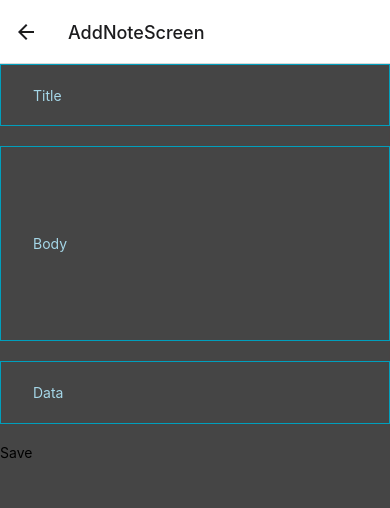
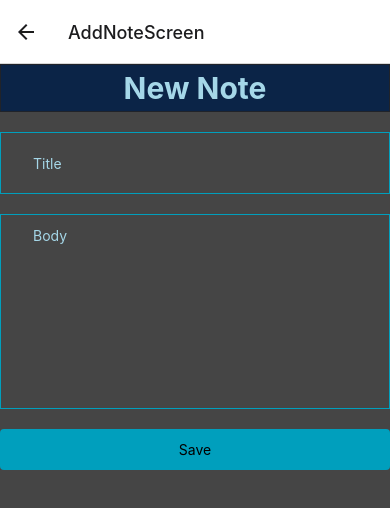
Before and after one commit to kabhamo/notes-app, a React Native app: screen /AddNoteScreen in a window 390 px wide. Shown: the top 508 px of the page. Built offline with nearby package versions, Linux system fonts and the light colour scheme; no server answers; the database is empty.

Commit message:
style-fixes

```diff
--- a/src/screens/AddNoteScreen.js
+++ b/src/screens/AddNoteScreen.js
@@ -1,25 +1,34 @@
-import { View, Text, Keyboard, TextInput, StyleSheet, TouchableOpacity } from 'react-native'
-import React, { useState} from 'react'
+import { View, Text, Keyboard, TextInput, StyleSheet, TouchableOpacity, Alert } from 'react-native'
+import React, { useState } from 'react'
+import { useNavigation } from '@react-navigation/native';
 import { firebase } from '../../config'
 
 const AddNoteScreen = () => {
+  const navigation = useNavigation();
   const [title, setTitle] = useState('');
   const [body, setBody] = useState('');
-  const [data, setData] = useState('');
+  const now = new Date();
 
   const handleAdd = () => {
-    firebase.firestore().collection('notes')
-      .add({ title: title, body: body, data: data })
+    if (title && title.length > 0) {
+      firebase.firestore().collection('notes')
+      .add({ title: title, body: body, date: now })
       .then((res) => {
         setTitle('')
         setBody('')
-        setData('')
         Keyboard.dismiss();
+        navigation.navigate('HomeScreen')
       })
       .catch((ex) => console.log(`Error saving data, ${ex}`))//alert
+    } else {
+      Alert.alert("Title can not be empty!")
+    }
   }
   return (
     <View style={styles.container}>
+
+      <Text style={styles.title}>New Note</Text>
+
       <TextInput
         style={styles.input}
         placeholderTextColor={'#A5D7E8'}
@@ -31,13 +40,8 @@ const AddNoteScreen = () => {
         placeholderTextColor={'#A5D7E8'}
         placeholder='Body'
         value={body}
+        multiline
         onChangeText={(text) => setBody(text)} />
-      <TextInput
-        style={styles.input}
-        placeholderTextColor={'#A5D7E8'}
-        placeholder='Data'
-        value={data}
-        onChangeText={(text) => setData(text)} />
 
       <TouchableOpacity
         style={styles.btn}
@@ -60,7 +64,26 @@ const styles = StyleSheet.create({
     width: '100%',
     height:'8%'
   },
-  btn: {},
+  btn: {
+    alignItems: 'center',
+    justifyContent: 'center',
+    paddingVertical: 12,
+    paddingHorizontal: 32,
+    borderRadius: 4,
+    elevation: 3,
+    backgroundColor: '#009FBD',
+  },
+  title: {
+    marginTop: 0,
+    paddingVertical: 5,
+    borderWidth: 1,
+    borderColor: '#20232a',
+    backgroundColor: '#0B2447',
+    color: '#A5D7E8',
+    textAlign: 'center',
+    fontSize: 30,
+    fontWeight: 'bold',
+  },
 })
 
 export default AddNoteScreen
--- a/src/screens/HomeScreen.js
+++ b/src/screens/HomeScreen.js
@@ -1,7 +1,8 @@
-import { View, Text, FlatList, StyleSheet, Pressable } from 'react-native'
-import React, { useState, useEffect} from 'react'
+import { View, Text, FlatList, StyleSheet, Pressable, TouchableOpacity } from 'react-native';
+import React, { useState, useEffect } from 'react';
 import { useNavigation } from '@react-navigation/native';
-import { firebase } from '../../config'
+import { firebase } from '../../config';
+import { Entypo } from '@expo/vector-icons';
 
 const HomeScreen = () => {
   const navigation = useNavigation();
@@ -13,8 +14,8 @@ const HomeScreen = () => {
       .onSnapshot((querySnapshot) => {
         const newNotes = [];
         querySnapshot.forEach((doc) => {
-          const { title, body, data } = doc.data()
-          newNotes.push({id: doc.id, title: title, body:body, data:data})
+          const { title, body, date } = doc.data()
+          newNotes.push({id: doc.id, title: title, body:body, date:date})
         })
         setNoteCol(newNotes)
       })
@@ -25,25 +26,35 @@ const HomeScreen = () => {
 
       <Text style={styles.title}>My Notes</Text>
 
-      <Pressable style={styles.btn} onPress={() => navigation.navigate('AddNoteScreen')} >
-        <Text >Go NoteAdd Screen</Text>
-      </Pressable>
-
       <FlatList
-        //style={styles.fl}
-        data={noteCol}
+        data={noteCol.length > 0 ? noteCol : [{id:0,text:""}]}
         renderItem={({ item }) => {
+          if (noteCol.length > 0) {
             return (
-            <View style={ styles.noteView }>
+              <View style={styles.noteView}>
                 <Pressable
-                onPress={() => navigation.navigate('NoteScreen',item)}>
+                  onPress={() => navigation.navigate('NoteScreen', item)}>
                   <Text style={styles.text} >{item.title}</Text>
                 </Pressable>
               </View>
             )
+          } else {
+            return (
+              <View style={styles.noteView}>
+                <Text style={styles.empty}>There is no notes, go and create new one</Text>
+              </View>
+              )
+          }
       }}
         keyExtractor={(item) => item.id}
       />
+
+      <TouchableOpacity
+        style={{alignItems:'flex-end', padding:'3%'}}
+        onPress={() => navigation.navigate('AddNoteScreen')} >
+        <Entypo name='plus' size={45} color='#A5D7E8'/>
+      </TouchableOpacity>
+
     </View>
   )
 }
@@ -53,20 +64,6 @@ const styles = StyleSheet.create({
   container: {
     flex: 1,
     gap: 20
-  },
-  //row: {
-  //  padding: 15,
-  //  marginBottom: 5,
-  //  backgroundColor: 'skyblue',
-  //},
-  btn: {
-    alignItems: 'center',
-    justifyContent: 'center',
-    paddingVertical: 12,
-    paddingHorizontal: 32,
-    borderRadius: 4,
-    elevation: 3,
-    backgroundColor: '#009FBD',
   },
   title: {
     marginTop: 0,
@@ -88,6 +85,14 @@ const styles = StyleSheet.create({
     //backgroundColor:'red'
     //!make sure to put the flatlist in container
   },
+  empty: {
+    padding: 5,
+    marginBottom: 5,
+    backgroundColor: '#F3E8FF',
+    textAlign:'center'
+
+
+  },
 
 })
 
--- a/src/screens/NoteScreen.js
+++ b/src/screens/NoteScreen.js
@@ -5,10 +5,11 @@ import { useNavigation } from '@react-navigation/native';
 
 const NoteScreen = ({ route }) => {
     const navigation = useNavigation();
-    const {id,title,body,data } = route.params
+    const {id,title,body,date } = route.params
     const [newTitle, setTitle] = useState(title);
     const [newBody, setBody] = useState(body);
-    const [newData, setData] = useState(data);
+  const [noteDate, setDate] = useState(new Date(date.seconds*1000));
+    const now = new Date();
 
     const handleUpdate = () => {
         if (newTitle && newTitle.length > 0) {
@@ -16,19 +17,21 @@ const NoteScreen = ({ route }) => {
                 .doc(id).update({
                     title: newTitle,
                     body: newBody,
-                    data: newData,
+                    date: now,
                 })
                 .then((res) => {
                     navigation.navigate('HomeScreen')
                 })
                 .catch((ex) => console.log(`Error while updating note ${note.id} , ${ex}`))
         } else {
-            Alert.alert("Title is empty!")
+            Alert.alert("Title can not be empty!")
         }
     }
+  return (
+    <View style={styles.container}>
 
-  return (
-      <View style={ styles.container }>
+      <Text style={styles.title}>Note Details</Text>
+
       <TextInput
           placeholder='Title'
           value={newTitle}
@@ -38,18 +41,17 @@ const NoteScreen = ({ route }) => {
       <TextInput
           placeholder='Body'
           value={newBody}
+          multiline
           onChangeText={(text) => setBody(text)}
-            style={ styles.input }
+          style={[styles.input, {height:'25%'}]}
       />
-        <TextInput
-            placeholder='Data'
-            value={newData}
-            onChangeText={(text) => setData(text)}
-            style={ styles.input }
-        />
+
+      <Text>Date: {noteDate.toISOString()}</Text>
+
       <TouchableOpacity style={styles.btn} onPress={handleUpdate}>
         <Text>Update</Text>
       </TouchableOpacity>
+
     </View>
   )
 }
@@ -76,6 +78,17 @@ const styles = StyleSheet.create({
       elevation: 3,
       backgroundColor: '#009FBD',
   },
+  title: {
+    marginTop: 0,
+    paddingVertical: 5,
+    borderWidth: 1,
+    borderColor: '#20232a',
+    backgroundColor: '#0B2447',
+    color: '#A5D7E8',
+    textAlign: 'center',
+    fontSize: 30,
+    fontWeight: 'bold',
+  },
 })
 
 export default NoteScreen
```
Lines whose indentation alone changed are shown as unchanged.
